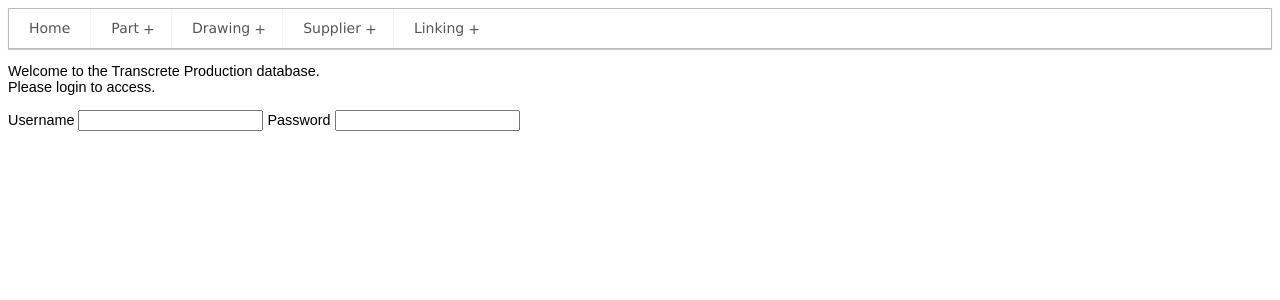
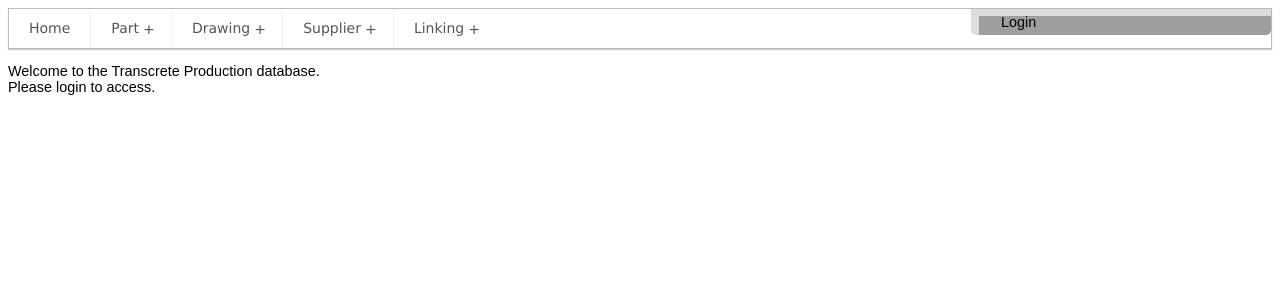
Before and after one commit to neas5791/dbPart2, a PHP site: page / in a window 1280 px wide. Shown: the top 300 px of the page. Run offline with PHP 8.4, Linux system fonts and the light colour scheme; grey boxes are pictures that could not be loaded.

Commit message:
html, css and jquery add to login form

```diff
--- a/css/style.css
+++ b/css/style.css
@@ -47,3 +47,61 @@
 	max-height: 800px;
 	border: 10px solid black;
 }
+
+/*  Login form     */
+#login {
+	width: 300px;
+	position: absolute;
+	right: 9px;
+	top: 9px;
+	z-index: 100;
+	/*background-color: rgb(27,45,94);*/
+	background-color: rgb(221,221,221);
+	border-radius: 0 0 5px 5px;
+}
+
+#login a {
+	text-decoration: none;
+}
+
+#open {
+	margin: 0;
+	cursor: pointer;
+	background-image:  url(../_images/open.png);
+	background-repeat: no-repeat;
+	background-position:  8px 7px;
+	color: black;
+	padding: 5px 0 5px 30px;
+	border-radius: 0 0 5px 5px;
+}
+
+#login .close {
+	background-image: url(../_images/close.png);
+}
+
+#open:hover {
+	color: rgb(0,0,0);
+	background-color: rgb(200,200,200);
+}
+
+#login form {
+	padding: 10px 10px 0 10px;
+	display: none;
+}
+#login label {
+	font-size: .75em;
+	color: black;
+	font-weight: bold;
+	width: 100px;
+	text-align:right;
+	margin: 0 15px 0 0;
+	display: inline-block;
+}
+#login input[type="text"] {
+	font-size: 14px;
+	width: 140px;
+}
+#login .button {
+	text-align: right;
+	padding-right: 15px;
+}
--- a/index.html.php
+++ b/index.html.php
@@ -30,10 +30,20 @@
 			</div>
 			<div id="footer"></div>
 			<div id="login">
-				<label id="label">Username
-				<input type="text" name="username" id="username"></label>
-				<label id="label">Password
-				<input type="password" name="password" id="password"></label>
+			<a href="form.html"><p id="open">Login</p></a>
+			<form>
+				<p>
+					<label for="username">Username:</label>
+					<input type="text" name="username" id="username">
+				</p>
+				<p>
+					<label for="password">Password: </label>
+					<input type="text" name="password" id="password">
+				</p>
+				<p class="button">
+					<input type="submit" name="button" id="button" value="Submit" >
+				</p>
+			</form>
 			</div>
 		</div>
 	</body>
--- a/js/script.js
+++ b/js/script.js
@@ -1,5 +1,6 @@
 $('document').ready(
 	function() {
+		//$('#login').hide();
 		// Add smartmenu to navigation bar
 		$('.sm').smartmenus({
 		    showFunction: function($ul, complete) {
@@ -27,16 +28,16 @@
 				//						 }); // end each
 				//					 }
 				//					); // end getJSON anonymous function
-				$.getJSON( url,
-									 action,
-									 table_data
+				$.getJSON( 	url,
+										action,
+										part_table_data
 									);
 				return false;
 			}); // end click
 		// construct table using JSON data returned from server
-		var table_data =
+		var part_table_data =
 			function (data) {
-				table_header(data);
+				part_table_header(data);
 				// remove contents of table body
 				$('tbody').empty();
 				// add new data contents to table
@@ -54,9 +55,10 @@
 					} // end anonymous function
 				); // end each
 				table_format();
+				part_image_click();
 		};// end table_data
 		// construct table header (columns) based on name of JSON keys
-		var table_header =
+		var part_table_header =
 			function (data) {
 				var keys =[];
 				var obj = data[0];
@@ -88,7 +90,10 @@
 						$(this).removeClass("zebrahover");
 					} // end function mouse out
 				); // end hover
-
+		}
+		// add image to table click content
+		var part_image_click =
+			function () {
 				$('.img-click').click(
 					function (event) {
 						var $tr_parent = $(this).parent('tr');
@@ -105,7 +110,7 @@
 						event.stopPropagation();
 					}
 				); // end click
-      }
+            }
 		// display image in floating div (foreground)
 		var displayImage =
 			function () {
@@ -131,5 +136,18 @@
 					}
 			}
 		);
+		$('#open').click(
+			function (event) {
+        event.preventDefault();
+				if ($('#login form').is(':hidden')) {
+          $('#login form').slideDown(300);
+					$(this).toggleClass('close');
+        }
+				else {
+					$('#login form').slideUp(300);
+					$('# login form').toggleClass('open');
+				}
+      }
+		)
 	}
 ); // end ready
```
Also changed, not shown: 1 other file.
